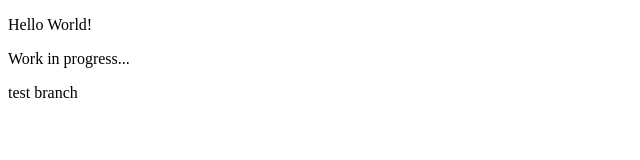
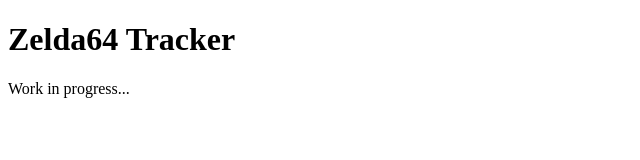
Before and after one commit to kiritjom/zelda64-tracker, a plain HTML site: page index.html in a window 1280 px wide. Shown: the whole page, without its empty margins (0-640 px from the left). Drawn offline with Linux system fonts and the light colour scheme.

Commit message:
added title

```diff
--- a/index.html
+++ b/index.html
@@ -7,7 +7,7 @@
     <head>
         <meta charset="utf-8">
         <meta http-equiv="X-UA-Compatible" content="IE=edge">
-        <title></title>
+        <title>Zelda64 Tracker</title>
         <meta name="description" content="">
         <meta name="viewport" content="width=device-width, initial-scale=1">
         <link rel="stylesheet" href="">
@@ -16,9 +16,8 @@
         <!--[if lt IE 7]>
             <p class="browsehappy">You are using an <strong>outdated</strong> browser. Please <a href="#">upgrade your browser</a> to improve your experience.</p>
         <![endif]-->
-        <p>Hello World!</p>
+        <h1>Zelda64 Tracker</h1>
         <p>Work in progress...</p>
-        <p>test branch</p>
         <script src="" async defer></script>
     </body>
 </html>
```
